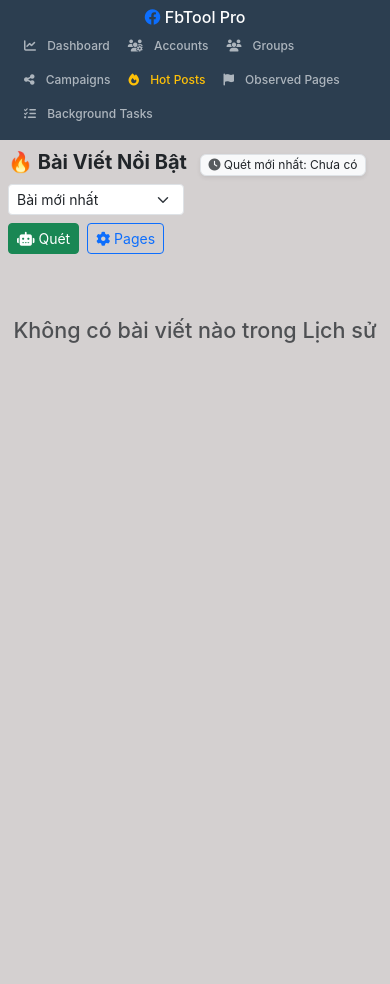
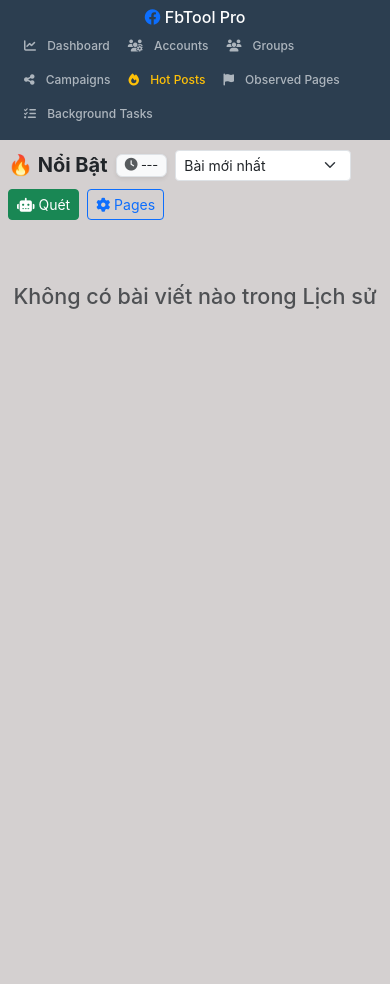
Before and after one commit to thongnm19089/share_fb, a Django app: page /hot-posts/ in a window 390 px wide. Run offline with Django 5.2, Linux system fonts and the light colour scheme; the visitor is signed in with stand-in values (Sample User, id 1); data that the repository does not hold is empty.

Commit message:
fix(ui): Make latest_scraped_at single-line, shorter and responsive

```diff
--- a/automation/templates/automation/hot_post_list.html
+++ b/automation/templates/automation/hot_post_list.html
@@ -4,10 +4,11 @@
 <div class="mb-3">
     <div class="d-flex flex-wrap align-items-center justify-content-between gap-2">
         <div class="d-flex align-items-center flex-wrap gap-2">
-            <h5 class="mb-0 fw-bold">🔥 Bài Viết Nổi Bật <span
-                    class="badge bg-light text-dark ms-2 border fw-normal shadow-sm" style="font-size: 0.75rem;"><i
-                        class="fas fa-clock text-muted"></i> Quét mới nhất: {% if latest_scraped_at %}{{
-                    latest_scraped_at|date:"d/m/Y H:i" }}{% else %}Chưa có{% endif %}</span></h5>
+            <h5 class="mb-0 fw-bold d-flex align-items-center">🔥 <span class="d-none d-sm-inline me-1">Bài Viết</span>
+                Nổi Bật <span class="badge bg-light text-dark ms-2 border fw-normal shadow-sm text-truncate"
+                    style="font-size: 0.8rem; letter-spacing: -0.2px;"><i class="fas fa-clock text-muted"></i> <span
+                        class="d-none d-sm-inline">Cập nhật: </span>{% if latest_scraped_at %}{{
+                    latest_scraped_at|date:"d/m H:i" }}{% else %}---{% endif %}</span></h5>
             <select id="sort-select" class="form-select form-select-sm" style="width: auto; min-width: 130px;">
                 <option value="engagement">Tương tác Cao nhất</option>
                 <option value="time" selected>Bài mới nhất</option>
```
